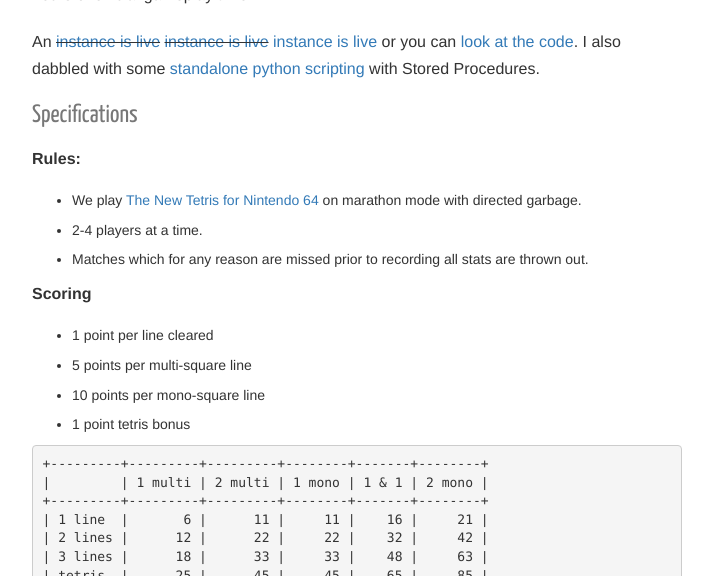
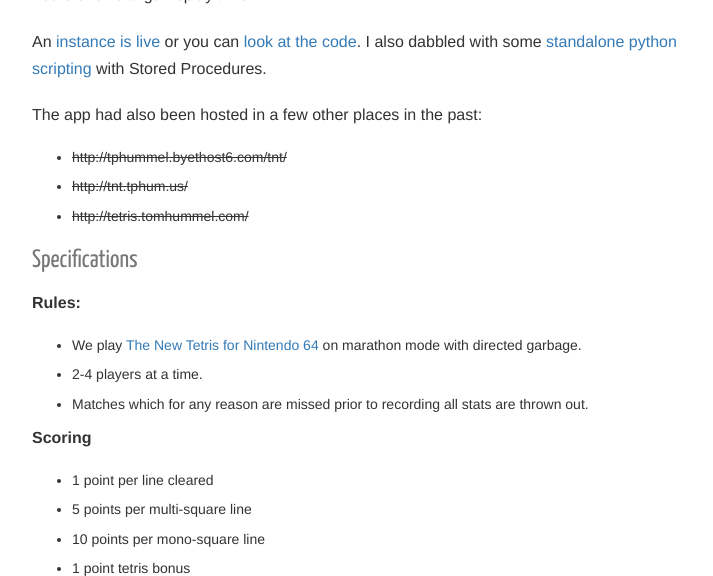
Before and after one commit to tphummel/blog, a Jekyll site: the page built from _posts/2011-01-01-tetris-primer.md, in a window 1280 px wide and 900 px high, cut to the strip 324-900 px from the top of the window. Shown: the whole strip, without its empty margins (78-791 px from the left). Built offline with Jekyll 4.4.1, drawn with Linux system fonts in a browser that asks for light colours; nearby versions of some CDN libraries; Markdown is read by kramdown in place of the engine named in the settings; comment, search, counter and statistics services are not loaded.

Commit message:
tetris-primer: don’t actually link to broken pages

```diff
--- a/_posts/2011-01-01-tetris-primer.md
+++ b/_posts/2011-01-01-tetris-primer.md
@@ -10,7 +10,12 @@ What began as a simple spreadsheet turned into an elaborate spreadsheet and fina
 
 As of December 2013 we had played over 5500 matches accounting for over 380 human hours of official gameplay time.
 
-An <del>[instance is live][1]</del> <del>[instance is live][5]</del> [instance is live][6] or you can [look at the code][2]. I also dabbled with some [standalone python scripting][3] with Stored Procedures.
+An [instance is live][1] or you can [look at the code][2]. I also dabbled with some [standalone python scripting][3] with Stored Procedures.
+
+The app had also been hosted in a few other places in the past:
+- <del>http://tphummel.byethost6.com/tnt/</del>
+- <del>http://tnt.tphum.us/</del>
+- <del>http://tetris.tomhummel.com/</del>
 
 ### Specifications
 
```
Also changed, not shown: other parts of _posts/2011-01-01-tetris-primer.md (+1 -3 lines).
